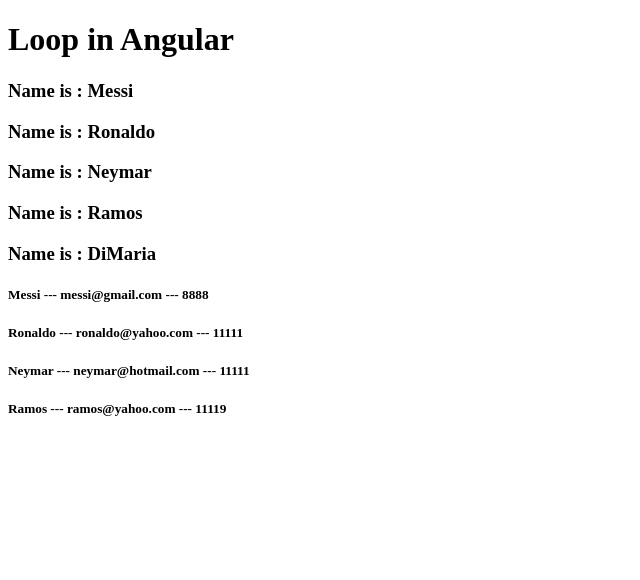
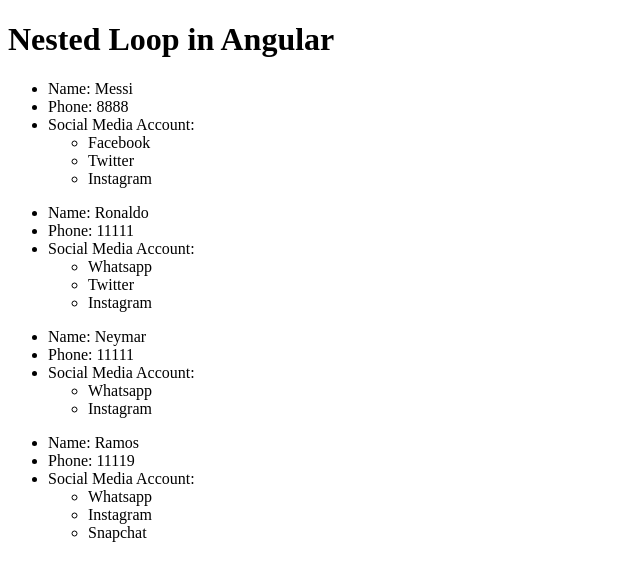
Before and after one commit to faisalmoinuddin99/ProductShut_FrontEnd, an Angular app: page / in a window 1280 px wide. Shown: the top 580 px of the page, without its empty margins (0-640 px from the left). Built offline with nearby package versions, Linux system fonts and the light colour scheme.

Commit message:
Nested Loop in Angular

```diff
--- a/src/app/app.component.html
+++ b/src/app/app.component.html
@@ -1,10 +1,13 @@
 <h1>{{title}}</h1>
 
 
-<h3 *ngFor="let item of users">
-Name is : {{item}}
-</h3>
 
-<h5 *ngFor="let data of usersDetails">
-     {{data.name}} --- {{data.email}} --- {{data.phone}}
-</h5>
+<ul *ngFor="let detail of usersDetails">
+    <li>Name: {{detail.name}}</li>
+    <li>Phone: {{detail.phone}}</li>
+       <li>Social Media Account: </li>
+        <ul *ngFor="let account of detail.socialAccounts ">
+
+            <li>{{account}}</li>
+        </ul>
+</ul>
--- a/src/app/app.component.ts
+++ b/src/app/app.component.ts
@@ -6,24 +6,28 @@ import { Component } from '@angular/core';
   styleUrls: ['./app.component.css']
 })
 export class AppComponent {
-  title: string = 'Loop in Angular';
-  users = ['Messi', "Ronaldo", "Neymar", "Ramos", "DiMaria"]
+  title: string = 'Nested   Loop in Angular';
 
   usersDetails = [{
     name: 'Messi',
     email: 'messi@gmail.com',
-    phone:8888
+    phone:8888,
+    socialAccounts: ["Facebook","Twitter","Instagram"]
   },{
     name: 'Ronaldo',
     email: 'ronaldo@yahoo.com',
-    phone:11111
+    phone:11111,
+    socialAccounts: ["Whatsapp","Twitter","Instagram"]
   },{
     name: 'Neymar',
     email: 'neymar@hotmail.com',
-    phone:11111
+    phone:11111,
+    socialAccounts: ["Whatsapp","Instagram"]
+
   },{
     name: 'Ramos',
     email: 'ramos@yahoo.com',
-    phone:11119
+    phone:11119,
+    socialAccounts: ["Whatsapp","Instagram","Snapchat"]
   }]
 }
```
